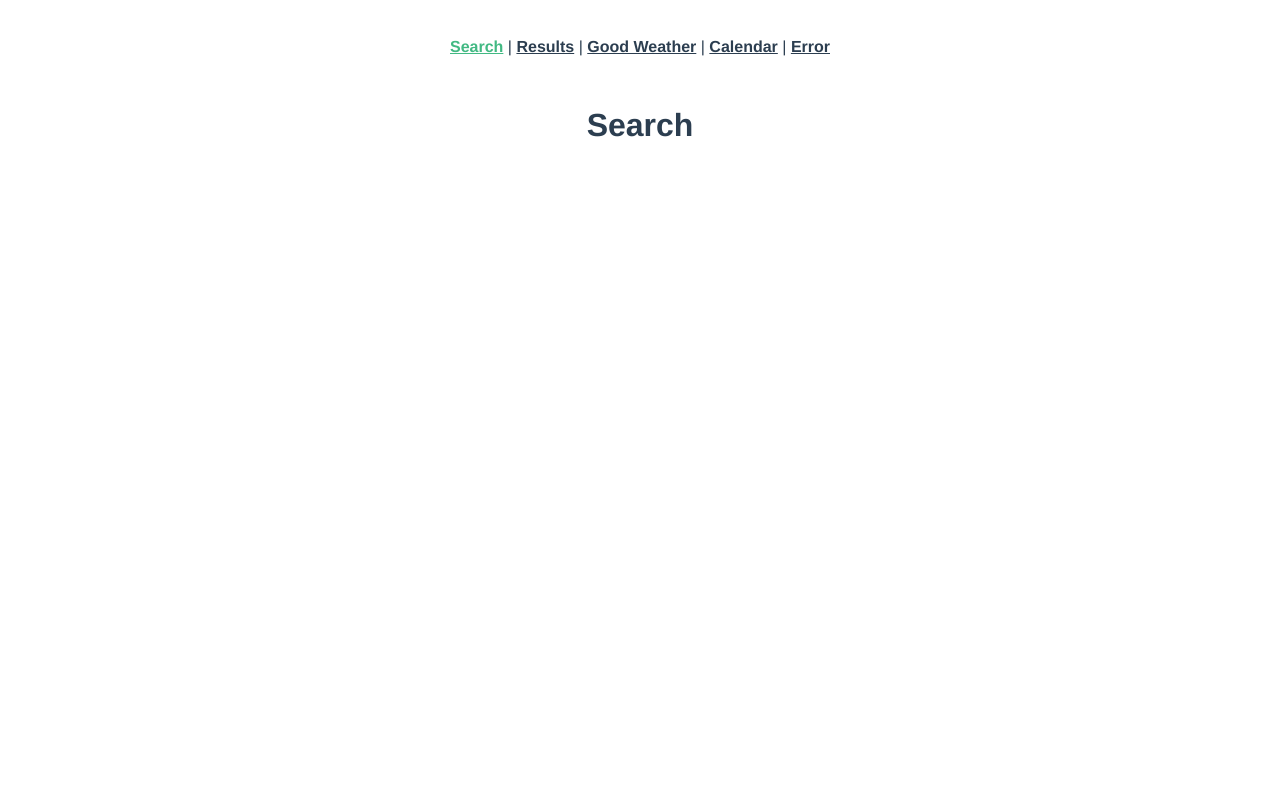
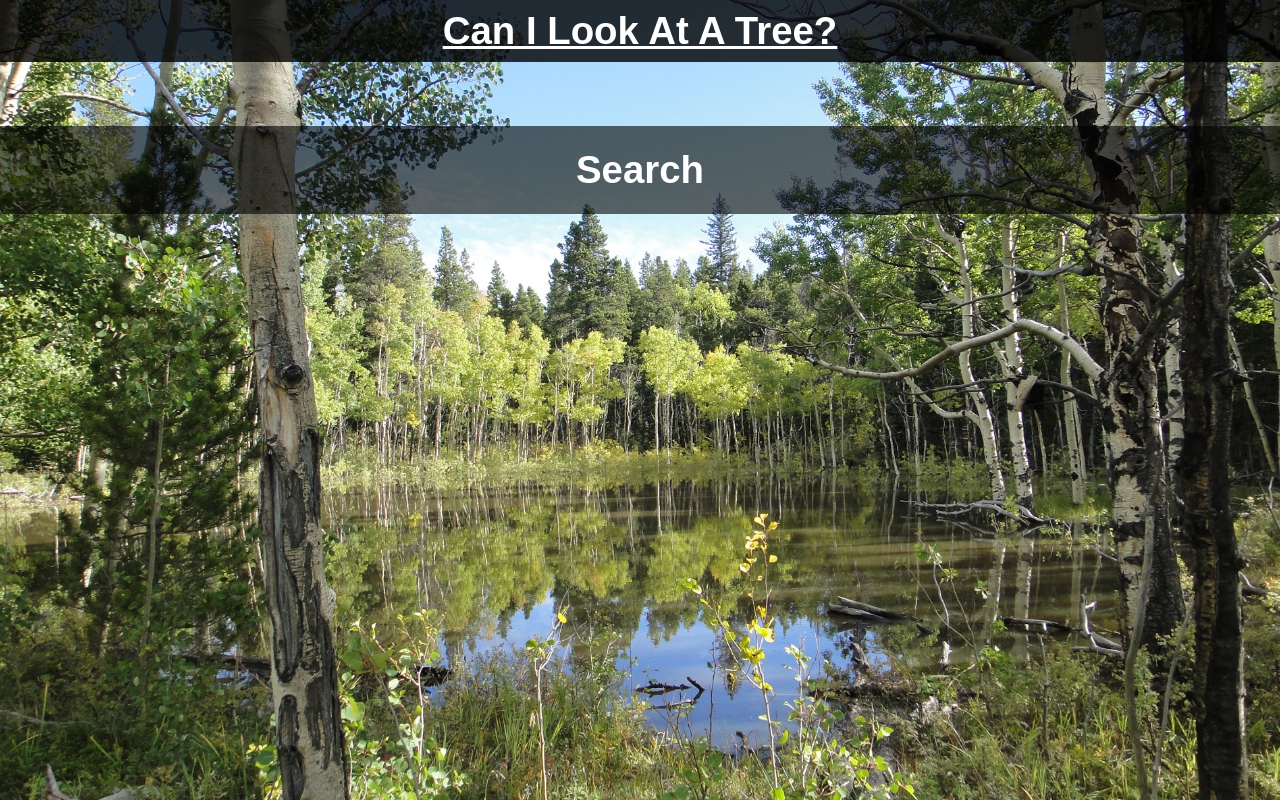
Before and after one commit to alexmkio/can-i-vue, a Vue app: page / in a window 1280 px wide. Built offline with nearby package versions, Linux system fonts and the light colour scheme.

Commit message:
Create header and background image styling

```diff
--- a/src/App.vue
+++ b/src/App.vue
@@ -1,33 +1,72 @@
 <template>
-  <div id="nav">
-    <router-link to="/">Search</router-link> |
-    <router-link to="/results">Results</router-link> |
-    <router-link to="/good_weather">Good Weather</router-link> |
-    <router-link to="/calendar">Calendar</router-link> |
-    <router-link to="/error">Error</router-link>
-  </div>
-  <router-view/>
+  <header>
+    <router-link to='/'>
+      <h1>Can I look at a tree?</h1>
+    </router-link>
+  </header>
+  <main>
+    <router-view/>
+  </main>
 </template>
 
 <style>
-#app {
-  font-family: Avenir, Helvetica, Arial, sans-serif;
-  -webkit-font-smoothing: antialiased;
-  -moz-osx-font-smoothing: grayscale;
+* {
+  margin: 0;
+  padding: 0;
+  box-sizing: border-box;
+  font-family: 'Montserrat', sans-serif;
+  line-height: 1.6;
   text-align: center;
-  color: #2c3e50;
 }
 
-#nav {
-  padding: 30px;
+html {
+  min-height: 100vh;
+  background: url('./assets/nice.jpeg') no-repeat center center fixed;
+  background-size: cover;
 }
 
-#nav a {
-  font-weight: bold;
-  color: #2c3e50;
+body {
+  display: flex;
+  flex-direction: column;
+  font-size: larger;
+  color: white;
 }
 
-#nav a.router-link-exact-active {
-  color: #42b983;
+a:link {
+  color: white;
+}
+
+a:visited {
+  color: white;
+}
+
+a:hover {
+  color: yellow;
+}
+
+a:active {
+  color: red;
+}
+
+h1, h2 {
+  text-transform: capitalize;
+  padding: 1vh;
+  line-height: 1.2;
+}
+
+header {
+  position: sticky;
+  display: flex;
+  justify-content: center;
+  align-items: center;
+  background-color: rgba(0, 0, 0, 0.8);
+}
+
+main {
+  margin-top: 8vh;
+  display: flex;
+  justify-content: center;
+  background-color: rgba(0, 0, 0, 0.6);
+  padding: 1vw;
 }
 </style>
```
